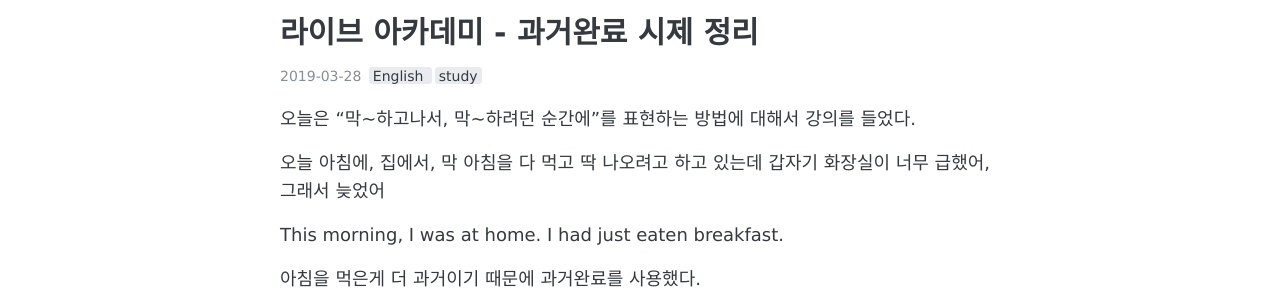
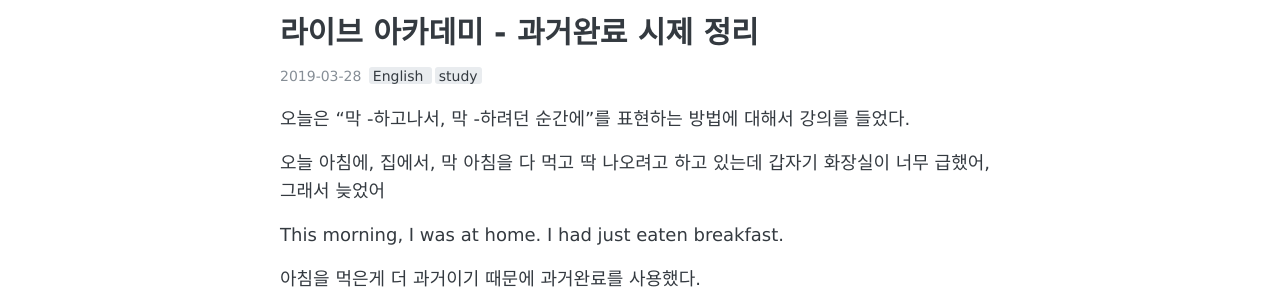
Before and after one commit to Leebyeongman/Leebyeongman.github.io, a Jekyll site: the page built from _posts/2019-03-28-english-study(3).md, in a window 1280 px wide. Shown: the part 204-504 px from the top of the page. Built offline with Jekyll 4.4.1, drawn with Linux system fonts in a browser that asks for light colours.

```diff
--- a/_posts/2019-03-28-english-study(3).md
+++ b/_posts/2019-03-28-english-study(3).md
@@ -10,7 +10,7 @@ comments: true
 
 ---
 
-오늘은 "막~하고나서, 막~하려던 순간에"를 표현하는 방법에 대해서 강의를 들었다.
+오늘은 "막 -하고나서, 막 -하려던 순간에"를 표현하는 방법에 대해서 강의를 들었다.
 
 오늘 아침에, 집에서, 막 아침을 다 먹고 딱 나오려고 하고 있는데 갑자기 화장실이 너무 급했어, 그래서 늦었어
 
```
